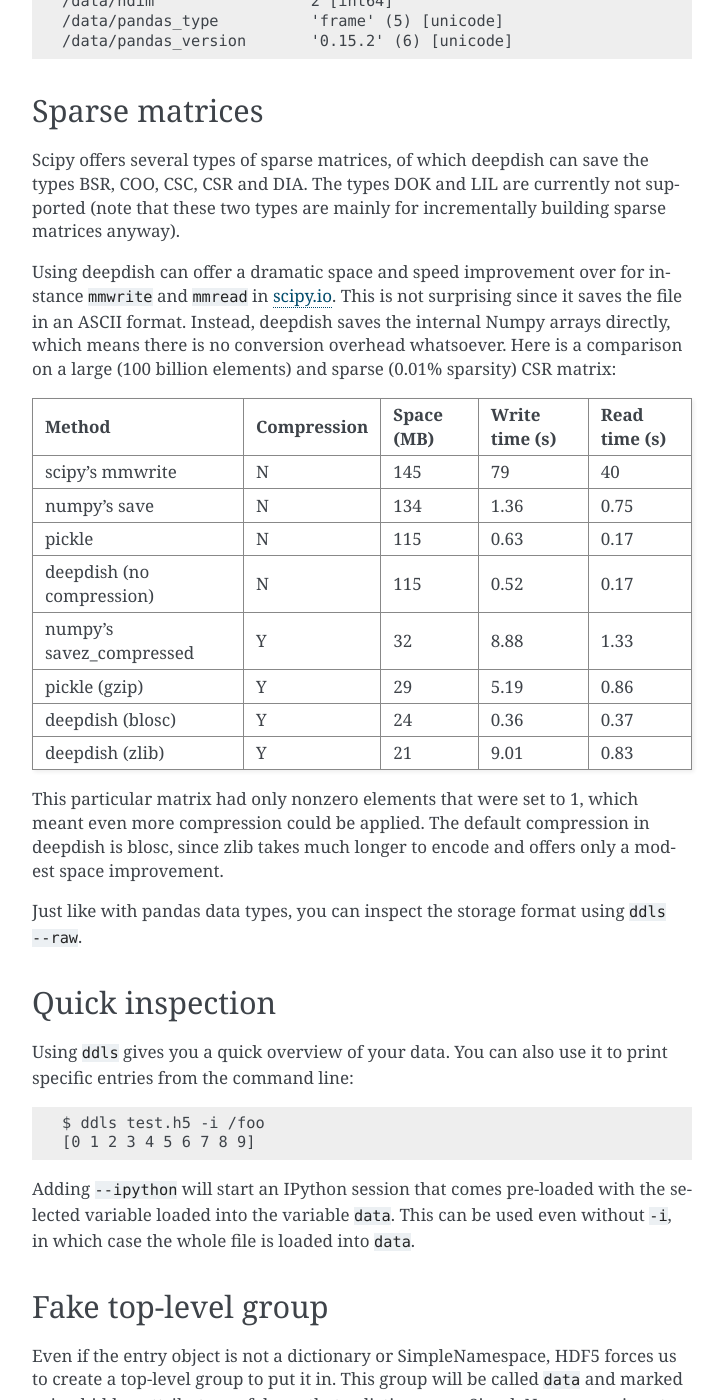
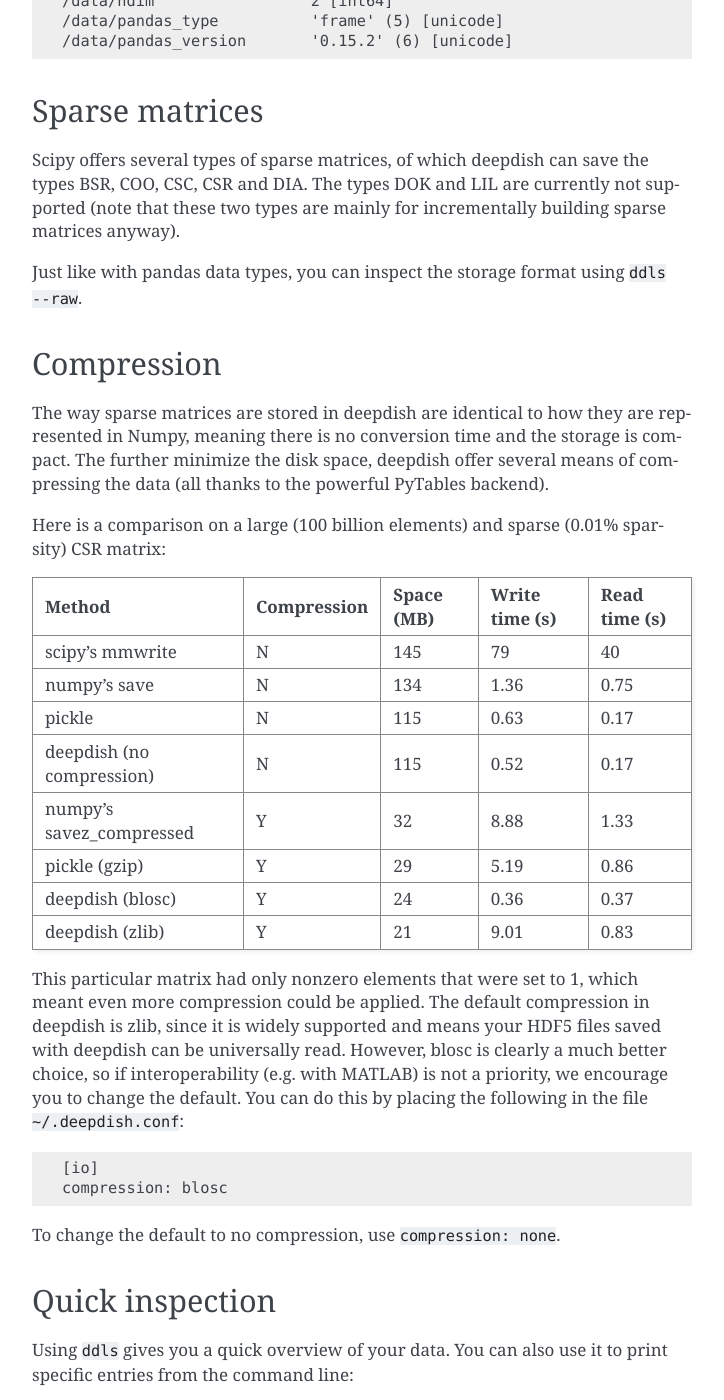
Before and after one commit to uchicago-cs/deepdish, a Sphinx documentation site: the page built from doc/source/io.rst, in a window 1280 px wide and 1400 px high, scrolled down 4977 px. Shown: the whole window, without its empty margins (388-1112 px from the left). Built offline with Sphinx 7.4.7, drawn with Linux system fonts in a browser that asks for light colours.

Commit message:
Add .deepdish.conf to change default compression
This also changes the default from 'blosc' to 'zlib', since it is
more widely supported. Expert users are encouraged to change back
to 'blosc' by creating a ~/.deepdish.conf file.

Closes #10

```diff
--- a/deepdish/__init__.py
+++ b/deepdish/__init__.py
@@ -17,6 +17,7 @@ from deepdish import io
 from deepdish import util
 from deepdish import image
 from deepdish import parallel
+from deepdish.conf import config
 
 class MovedPackage(object):
     def __init__(self, old_loc, new_loc):
--- a/doc/source/io.rst
+++ b/doc/source/io.rst
@@ -236,12 +236,17 @@ types BSR, COO, CSC, CSR and DIA. The types DOK and LIL are currently not
 supported (note that these two types are mainly for incrementally building
 sparse matrices anyway).
 
-Using deepdish can offer a dramatic space and speed improvement over for instance
-``mmwrite`` and ``mmread`` in `scipy.io
-<http://docs.scipy.org/doc/scipy/reference/io.html>`__. This is not surprising
-since it saves the file in an ASCII format. Instead, deepdish saves the
-internal Numpy arrays directly, which means there is no conversion overhead
-whatsoever. Here is a comparison on a large (100 billion elements) and sparse
+Just like with pandas data types, you can inspect the storage format using
+``ddls --raw``.
+
+Compression
+-----------
+The way sparse matrices are stored in deepdish are identical to how they are
+represented in Numpy, meaning there is no conversion time and the storage is
+compact. The further minimize the disk space, deepdish offer several means
+of compressing the data (all thanks to the powerful PyTables backend).
+
+Here is a comparison on a large (100 billion elements) and sparse
 (0.01% sparsity) CSR matrix:
 
 ============================  ===========  ==========  ==============  =============
@@ -259,11 +264,16 @@ deepdish (zlib)                         Y          21            9.01
 
 This particular matrix had only nonzero elements that were set to 1, which
 meant even more compression could be applied. The default compression in
-deepdish is blosc, since zlib takes much longer to encode and offers only a
-modest space improvement.
+deepdish is zlib, since it is widely supported and means your HDF5 files saved
+with deepdish can be universally read. However, blosc is clearly a much better
+choice, so if interoperability (e.g. with MATLAB) is not a priority, we
+encourage you to change the default. You can do this by placing the following
+in the file ``~/.deepdish.conf``::
 
-Just like with pandas data types, you can inspect the storage format using
-``ddls --raw``.
+    [io]
+    compression: blosc
+
+To change the default to no compression, use ``compression: none``.
 
 Quick inspection
 ----------------
```
Also changed, not shown: 2 other files.
